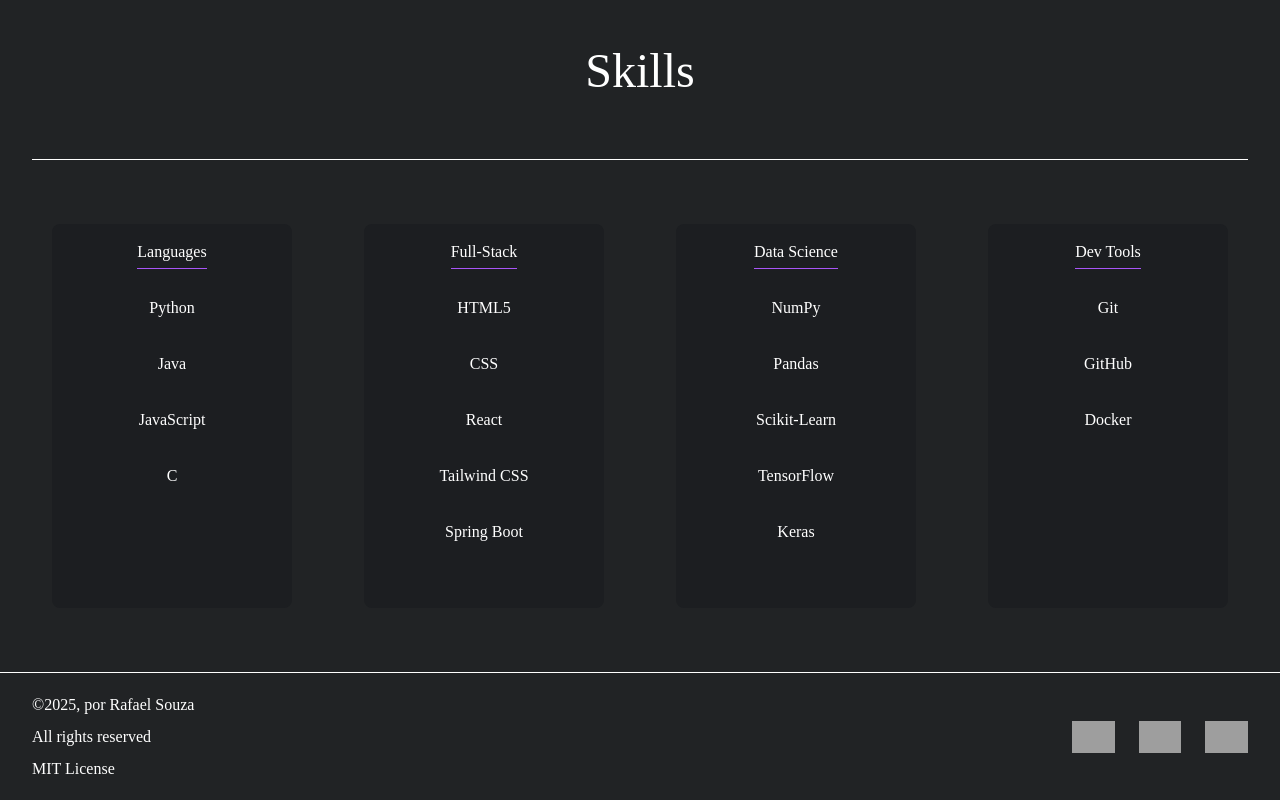
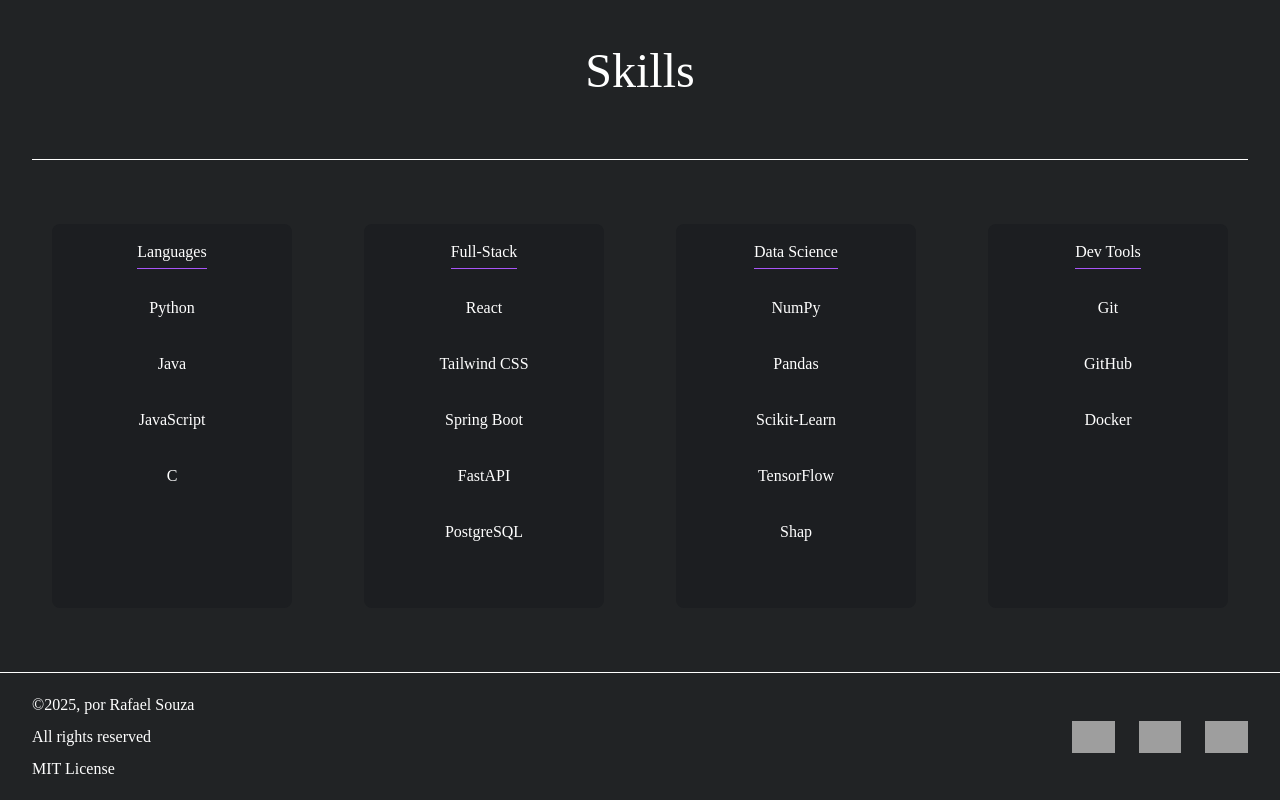
Before and after one commit to Rafaelszc/Portfolio, a React (Vite) app: page /Portifolio/ in a window 1280 px wide. Shown: the part 2926-3726 px from the top of the page. Built offline with nearby package versions, Linux system fonts and the light colour scheme; grey boxes are pictures that could not be loaded; a web font is replaced by a local one.

Commit message:
chore: add new full-stack and data science skills

```diff
--- a/src/pages/Home/components/Skills.jsx
+++ b/src/pages/Home/components/Skills.jsx
@@ -6,11 +6,11 @@ export const Skills = () => {
         },
         {
             skill: "Full-Stack",
-            technologies: ["HTML5", "CSS", "React", "Tailwind CSS", "Spring Boot"]
+            technologies: ["React", "Tailwind CSS", "Spring Boot", "FastAPI", "PostgreSQL"]
         },
         {
             skill: "Data Science",
-            technologies: ["NumPy", "Pandas", "Scikit-Learn", "TensorFlow", "Keras"]
+            technologies: ["NumPy", "Pandas", "Scikit-Learn", "TensorFlow", "Shap"]
         },
         {
             skill: "Dev Tools",
```
